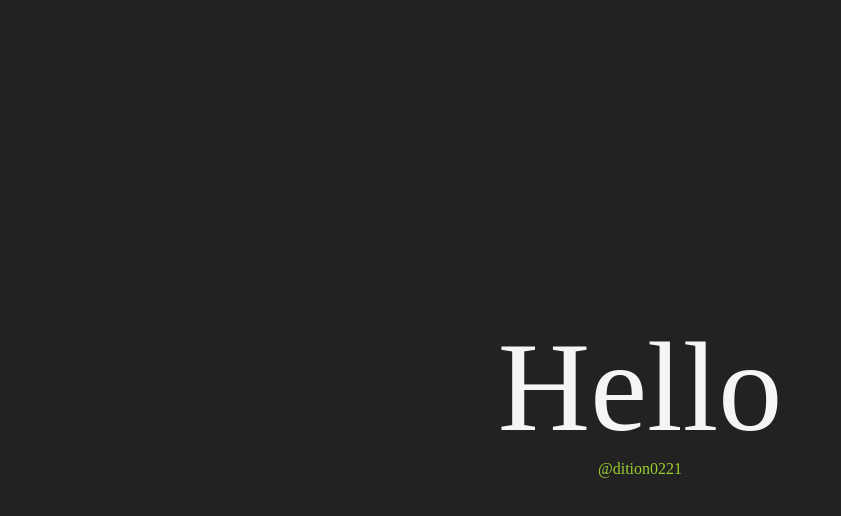
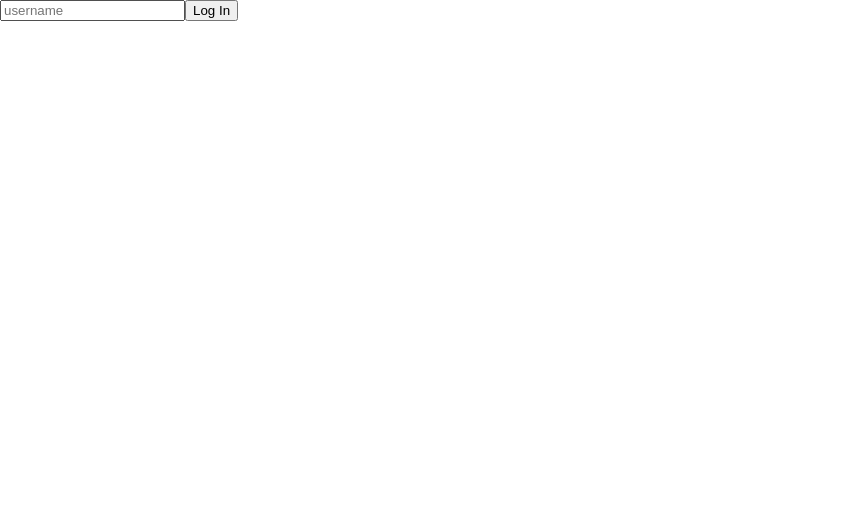
Before and after one commit to dition0221/react_master_class, a React (Create React App) app: page / in a window 1280 px wide. Shown: the top 516 px of the page, without its empty margins (0-841 px from the left). Built offline with nearby package versions, Linux system fonts and the light colour scheme.

Commit message:
-temporary desktop

```diff
--- a/src/App.tsx
+++ b/src/App.tsx
@@ -1,30 +1,23 @@
-import styled from "styled-components";
-
-const Wrapper = styled.div`
-  height: 100vh;
-  width: 100vw;
-  display: flex;
-  flex-direction: column;
-  justify-content: center;
-  align-items: center;
-  background-color: ${(props) => props.theme.backgroundColor};
-`;
-
-const Title = styled.h1`
-  color: ${(props) => props.theme.textColor};
-  font-size: 128px;
-  + span {
-    margin-top: 10px;
-    color: yellowgreen;
-  }
-`;
+import { useState } from "react";
 
 function App() {
+  const [value, setValue] = useState("");
+  const onChange = (event: React.FormEvent<HTMLInputElement>) => {
+    const value = event.currentTarget.value;
+    console.log(value);
+  };
   return (
-    <Wrapper>
-      <Title>Hello</Title>
-      <span>@dition0221</span>
-    </Wrapper>
+    <div>
+      <form>
+        <input
+          value={value}
+          onChange={onChange}
+          type="text"
+          placeholder="username"
+        />
+        <button>Log In</button>
+      </form>
+    </div>
   );
 }
 
--- a/src/index.tsx
+++ b/src/index.tsx
@@ -3,25 +3,12 @@
 import App from "./App";
 // CSS
 import "./reset.css"; // reset CSS
-import { ThemeProvider } from "styled-components"; // Theme
-
-const darkTheme = {
-  textColor: "whitesmoke",
-  backgroundColor: "#222",
-};
-
-const lightTheme = {
-  textColor: "#222",
-  backgroundColor: "whitesmoke",
-};
 
 const root = ReactDOM.createRoot(
   document.getElementById("root") as HTMLElement
 );
 root.render(
   <React.StrictMode>
-    <ThemeProvider theme={darkTheme}>
-      <App />
-    </ThemeProvider>
+    <App />
   </React.StrictMode>
 );
```
Also changed, not shown: 2 other files (tests, documents, lock files or other folders).
